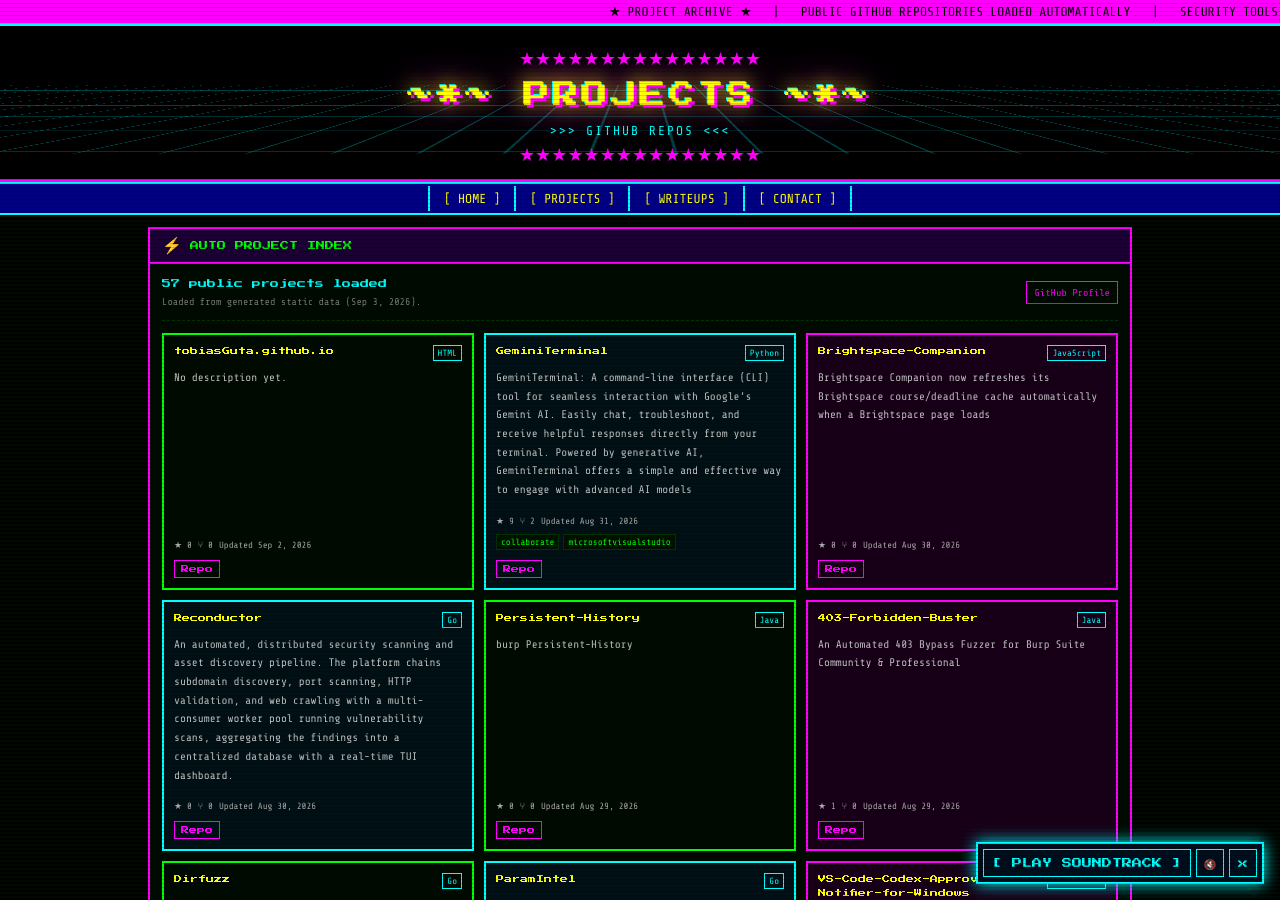
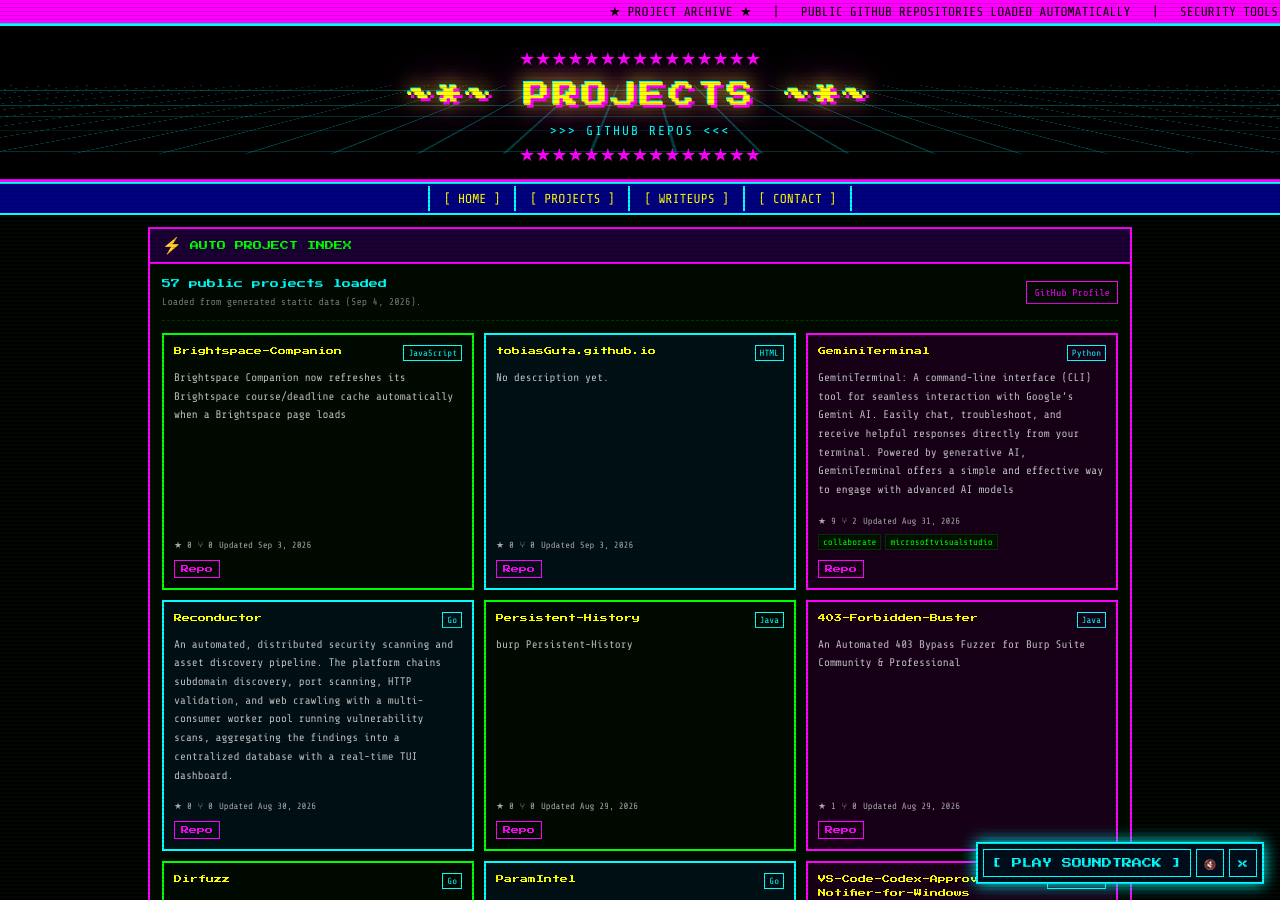
Before and after one commit to tobiasGuta/tobiasGuta.github.io, a Jekyll site: the page built from projects.html, in a window 1280 px wide and 900 px high. Built offline with Jekyll 4.4.1, drawn with Linux system fonts in a browser that asks for light colours; part of the change alters nothing that is shown.

```diff
--- a/assets/data/projects.json
+++ b/assets/data/projects.json
@@ -1,8 +1,21 @@
 {
   "owner": "tobiasGuta",
   "source": "github_api",
-  "generated_at": "2026-09-03T12:48:31.492424+00:00",
+  "generated_at": "2026-09-04T12:42:31.242403+00:00",
   "projects": [
+    {
+      "name": "Brightspace-Companion",
+      "description": "Brightspace Companion now refreshes its Brightspace course/deadline cache automatically when a Brightspace page loads",
+      "html_url": "https://github.com/tobiasGuta/Brightspace-Companion",
+      "homepage": null,
+      "language": "JavaScript",
+      "topics": [],
+      "stargazers_count": 0,
+      "forks_count": 0,
+      "updated_at": "2026-09-03T23:52:19Z",
+      "fork": false,
+      "archived": false
+    },
     {
       "name": "tobiasGuta.github.io",
       "description": null,
@@ -12,7 +25,7 @@
       "topics": [],
       "stargazers_count": 0,
       "forks_count": 0,
-      "updated_at": "2026-09-02T12:46:55Z",
+      "updated_at": "2026-09-03T12:49:22Z",
       "fork": false,
       "archived": false
     },
@@ -29,19 +42,6 @@
       "stargazers_count": 9,
       "forks_count": 2,
       "updated_at": "2026-08-31T16:11:05Z",
-      "fork": false,
-      "archived": false
-    },
-    {
-      "name": "Brightspace-Companion",
-      "description": "Brightspace Companion now refreshes its Brightspace course/deadline cache automatically when a Brightspace page loads",
-      "html_url": "https://github.com/tobiasGuta/Brightspace-Companion",
-      "homepage": null,
-      "language": "JavaScript",
-      "topics": [],
-      "stargazers_count": 0,
-      "forks_count": 0,
-      "updated_at": "2026-08-30T19:22:13Z",
       "fork": false,
       "archived": false
     },
```
